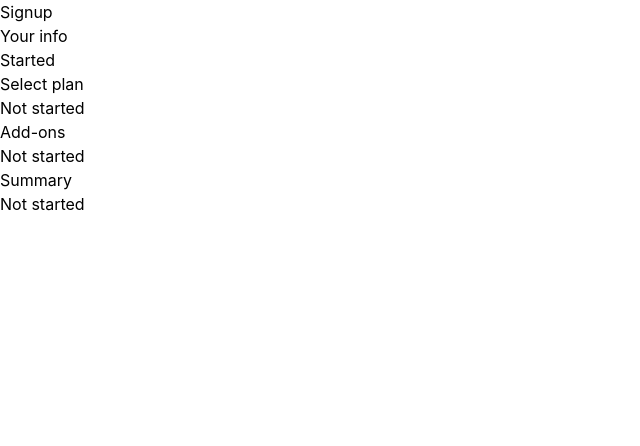
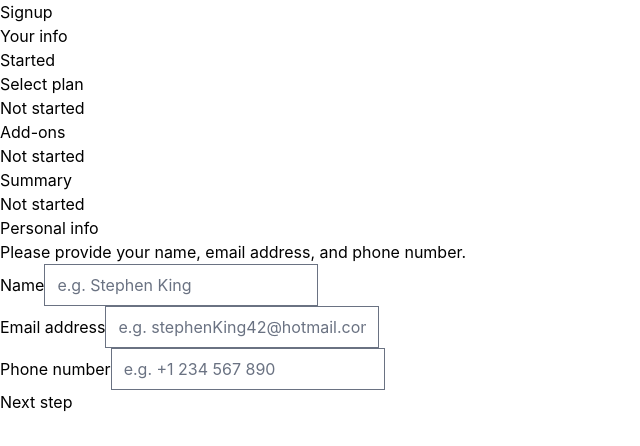
Before and after one commit to TheInitZero/react-multi-step-form, a React (Vite) app: page / in a window 1280 px wide. Shown: the top 446 px of the page, without its empty margins (0-640 px from the left). Built offline with nearby package versions, Linux system fonts and the light colour scheme.

Commit message:
feat: add markup for SignupFormStepYourInfo

```diff
--- a/src/App.jsx
+++ b/src/App.jsx
@@ -1,21 +1,27 @@
 export default function App() {
+  let model = {
+    currentStep: 'your-info',
+    statuses: {
+      'your-info': 'started',
+      'select-plan': 'not-started',
+      'add-ons': 'not-started',
+      summary: 'not-started',
+    },
+  };
+
   return (
     <div>
       <header>
         <h1>Signup</h1>
       </header>
 
-      <SignupProgress
-        model={{
-          currentStep: 'your-info',
-          statuses: {
-            'your-info': 'started',
-            'select-plan': 'not-started',
-            'add-ons': 'not-started',
-            summary: 'not-started',
-          },
-        }}
-      />
+      <SignupProgress model={model} />
+
+      <main>
+        <form>
+          <SignupFormStepYourInfo />
+        </form>
+      </main>
     </div>
   );
 }
@@ -64,3 +70,74 @@ function SignupProgress({ model }) {
     </aside>
   );
 }
+
+function SignupFormStepYourInfo() {
+  return (
+    <fieldset>
+      <div>
+        <legend>Personal info</legend>
+
+        <p>Please provide your name, email address, and phone number.</p>
+      </div>
+
+      <div>
+        <div>
+          <label htmlFor="name">Name</label>
+
+          <input
+            id="name"
+            type="text"
+            name="name"
+            placeholder="e.g. Stephen King"
+            autocomplete="name"
+            aria-invalid="false"
+            aria-describedby="name-error"
+            required
+          />
+
+          <span id="name-error" aria-live="assertive"></span>
+        </div>
+
+        <div>
+          <label htmlFor="email">Email address</label>
+
+          <input
+            id="email"
+            type="email"
+            name="email"
+            placeholder="e.g. stephenKing42@hotmail.com"
+            autocomplete="email"
+            aria-invalid="false"
+            aria-describedby="email-error"
+            required
+          />
+
+          <span id="email-error" aria-live="assertive"></span>
+        </div>
+
+        <div>
+          <label htmlFor="telephone">Phone number</label>
+
+          <input
+            id="telephone"
+            type="tel"
+            name="telephone"
+            placeholder="e.g. +1 234 567 890"
+            autocomplete="tel"
+            aria-invalid="false"
+            aria-describedby="telephone-error"
+            required
+          />
+
+          <span id="telephone-error" aria-live="assertive"></span>
+        </div>
+      </div>
+
+      <div>
+        <button type="button" disabled>
+          Next step
+        </button>
+      </div>
+    </fieldset>
+  );
+}
```
